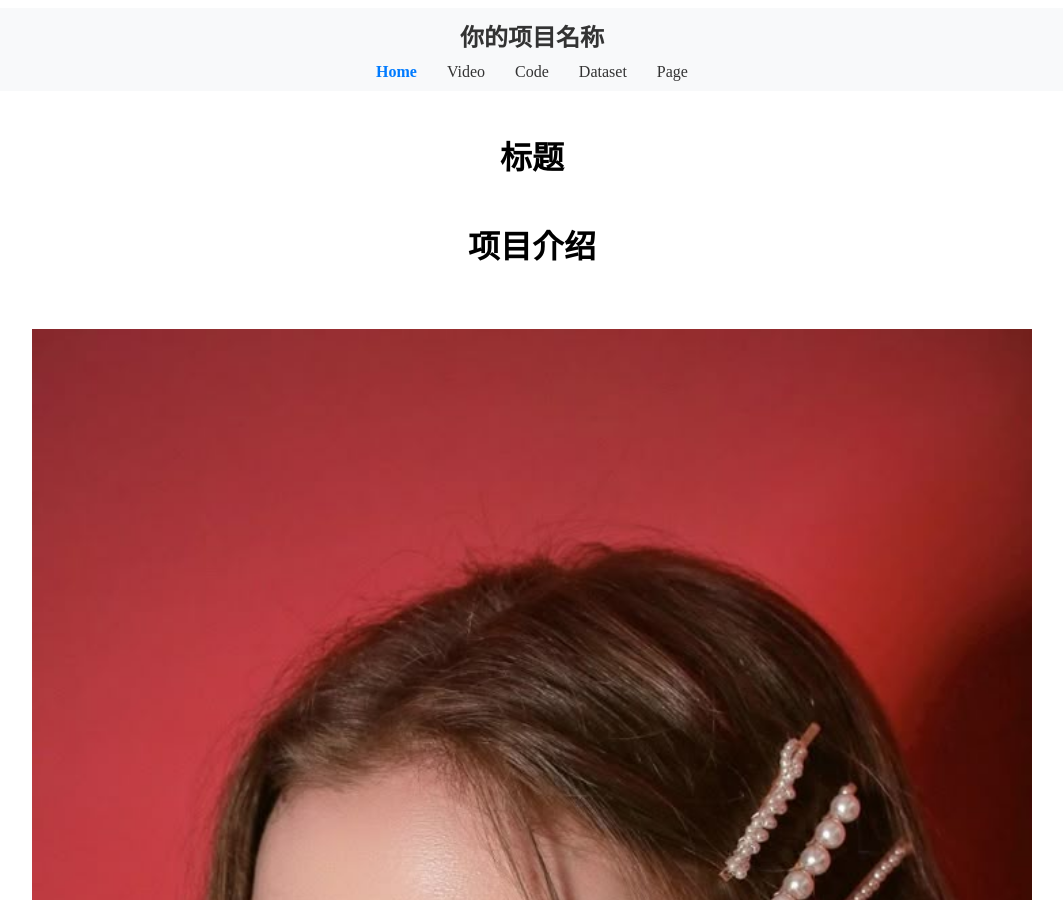
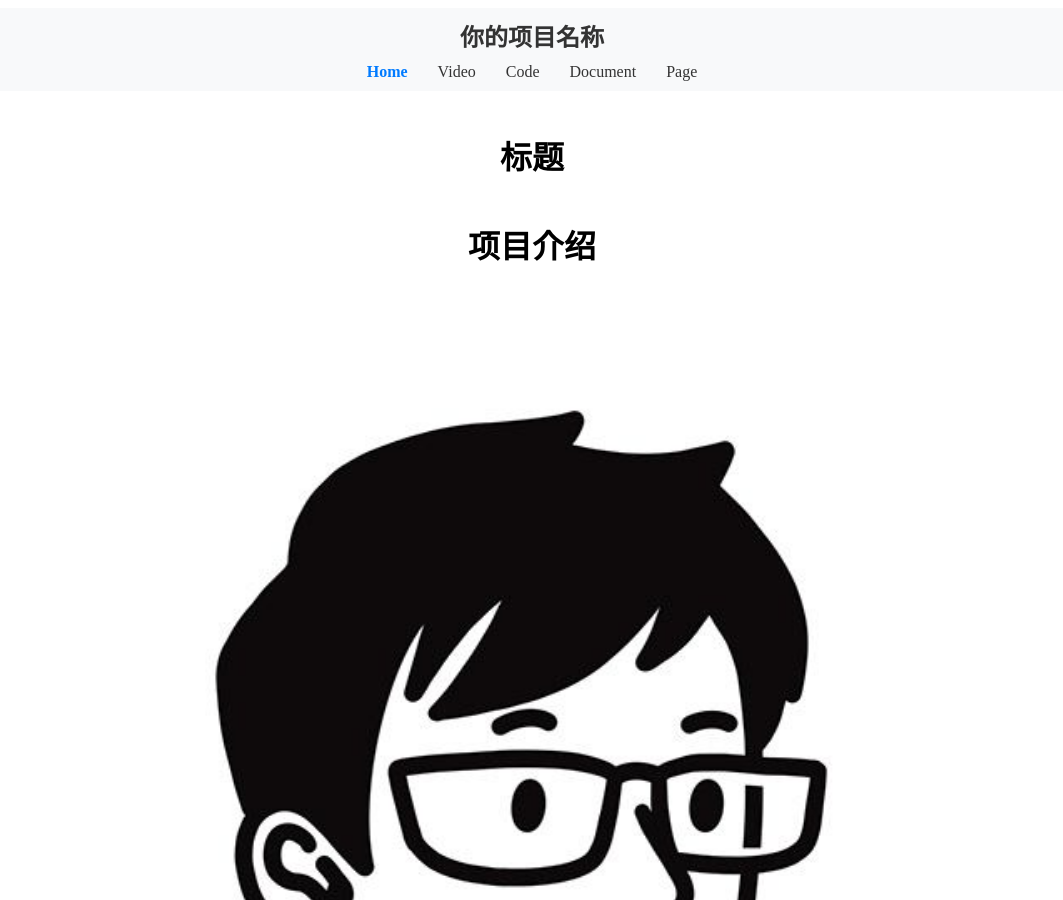
Before and after one commit to AlionFan/Little_Arm, a Jekyll site: the page built from index.html, in a window 1280 px wide and 900 px high. Shown: the whole window, without its empty margins (108-1171 px from the left). Built offline with Jekyll 4.4.1, drawn with Linux system fonts in a browser that asks for light colours.

Commit message:
change some

```diff
--- a/_data/navigation.yml
+++ b/_data/navigation.yml
@@ -4,7 +4,7 @@
   link: /video.html
 - name: Code
   link: /code.html
-- name: Dataset
-  link: /dataset.html
+- name: Document
+  link: /document.html
 - name: Page
   link: /page.html
--- a/index.html
+++ b/index.html
@@ -21,14 +21,10 @@ title: Home
     <div class="center-container">
         <img src="{{ '/assets/images/demo.png' | relative_url }}" alt="Arm Structure Image" width="1000">
     </div>
-        <hr class="custom-hr">
-    <div class="center-container">
-        <h2>标题</h2>
-        <h3>内容等</h3>
-    </div>
-        <hr>
-<footer style="text-align: center; margin-top: 20px; padding: 10px; background-color: #f5f5f5;">
-    <p>© Copyright Capital Normal University 2025</p>
-</footer>
+
+
+    <footer style="text-align: center; margin-top: 20px; padding: 10px; background-color: #f5f5f5;">
+        <p>© Copyright Capital Normal University 2025</p>
+    </footer>
 </body>
 </html>
```
Also changed, not shown: assets/images/demo.png, document.md (renamed from dataset.md).
